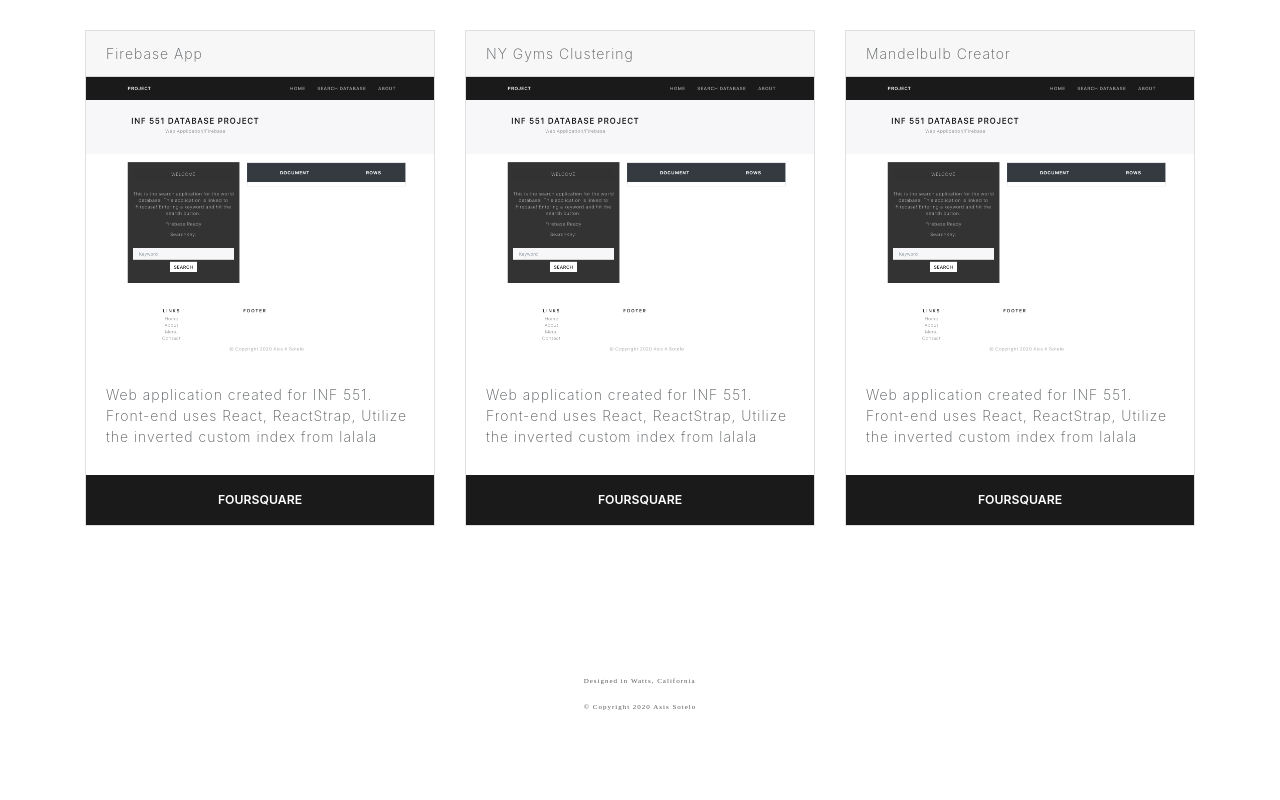
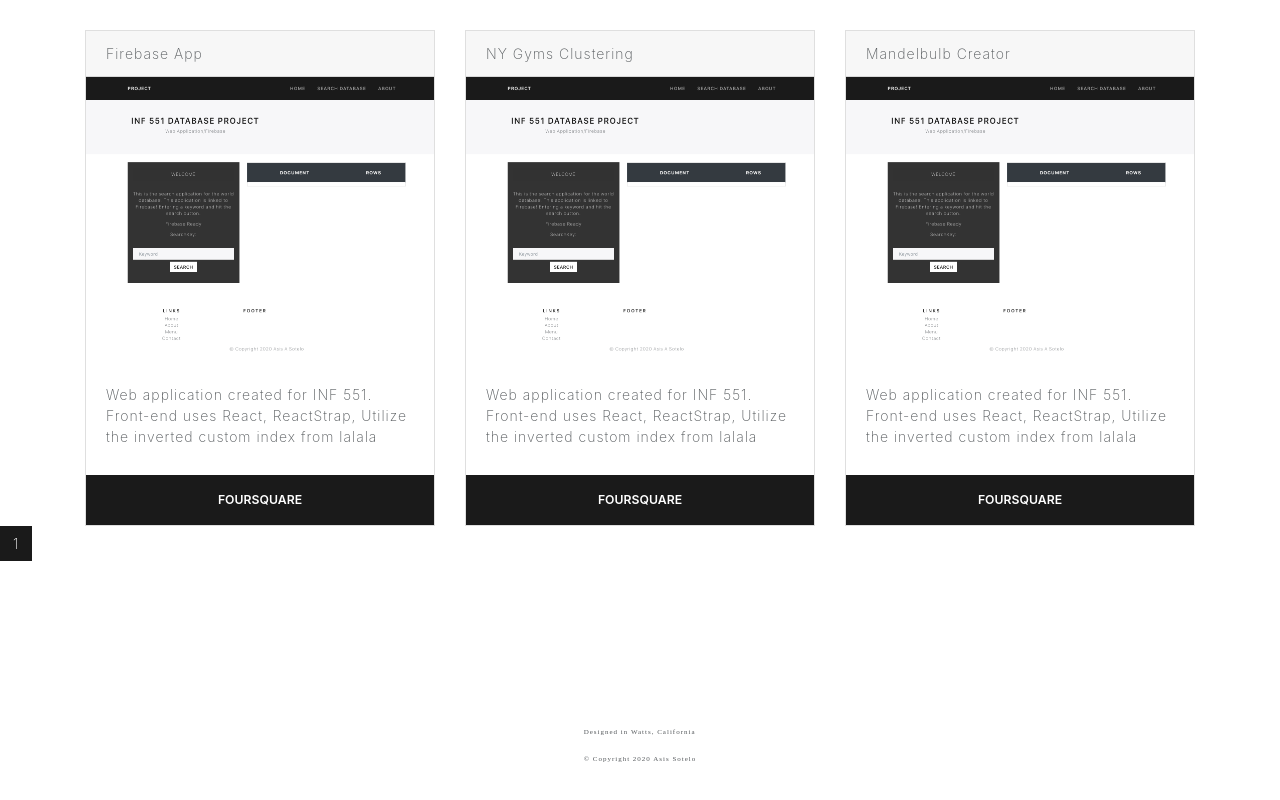
Before and after one commit to AsisASotelo/personal_website2, a React (Create React App) app in the folder pwmk2/: page / in a window 1280 px wide. Shown: the part 855-1655 px from the top of the page. Before the commit the page ends 1614 px from the top, so only its background shows below. Built offline with nearby package versions, Linux system fonts and the light colour scheme; a web font is replaced by a local one.

Commit message:
Add Pagination bar

```diff
--- a/pwmk2/package.json
+++ b/pwmk2/package.json
@@ -9,10 +9,11 @@
     "@testing-library/user-event": "^7.2.1",
     "bootstrap": "^4.5.0",
     "bootswatch": "^4.5.0",
+    "lodash": "^4.17.20",
     "react": "^16.13.1",
     "react-bootstrap": "^1.2.2",
     "react-dom": "^16.13.1",
-    "react-scripts": "3.4.1"
+    "react-scripts": "^3.4.3"
   },
   "scripts": {
     "start": "react-scripts start",
--- a/pwmk2/src/sections/ProjSec.jsx
+++ b/pwmk2/src/sections/ProjSec.jsx
@@ -1,19 +1,30 @@
 import React from 'react';
+import { useState } from 'react';
 import FooterComp from '../components/FooterComp';
 import TitleComp from '../components/TitleComp';
 import HeaderComp from '../components/HeaderComp';
 import CardComp from '../components/CardComp';
 import {PROJECTS} from '../services/projects'
+import Pagination  from '../common/pagination';
 
 function ProjSec(props) {
 
+    const [itemsCount,setItemsCount] = useState(0);
+    const [projects,setProjects] = useState(PROJECTS);
+    const [currentPage,setCurrentPage] = useState(1);
+    const [pageSize, setPageSize] = useState(3)
 
     return (
        <>
         <HeaderComp/>
         <TitleComp title="Projects" subtitle="A collection of my work..."/>
         <CardComp
-            items={PROJECTS}/>
+            items={projects}/>
+        <Pagination
+            itemsCount ={pageSize.length}
+            pageSize={pageSize}
+            currentPage = {currentPage}
+            />
         <FooterComp/>
 
        </>
```
Also changed, not shown: pwmk2/src/common/pagination.jsx (renamed from pwmk2/src/utils/pagination.jsx), 1 other file (tests, documents, lock files or other folders).
